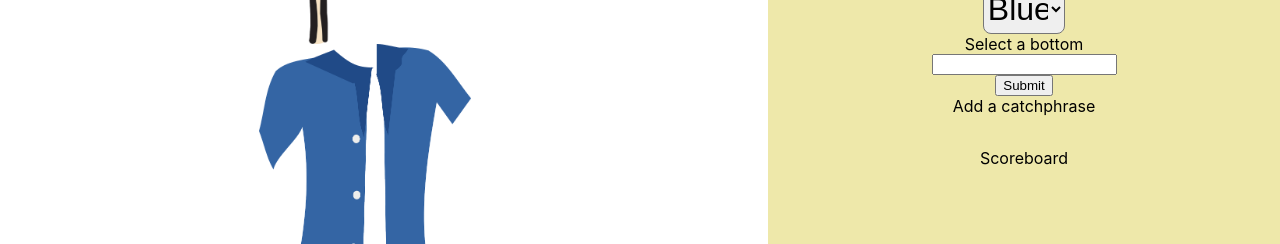
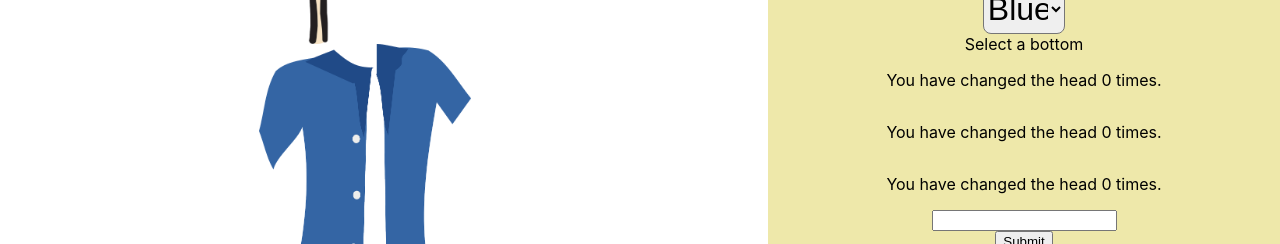
Before and after one commit to austinpapritz/character-design-react-scratch, a React (Create React App) app: page / in a window 1280 px wide. Shown: the part 226-470 px from the top of the page. Built offline with nearby package versions, Linux system fonts and the light colour scheme.

Commit message:
change history increments and updates correctly!

```diff
--- a/src/components/Editor/Editor.js
+++ b/src/components/Editor/Editor.js
@@ -6,18 +6,23 @@ import Catchphrase from '../Catchphrase/Catchphrase.js';
 import Scoreboard from '../Scoreboard/Scoreboard.js';
 
 export default function Editor({ setHead, setBody, setBottom }) {
-  const [catchphrases, setCatchphrases] = useState('');
+  const [headCount, setHeadCount] = useState(0);
+  const [bodyCount, setBodyCount] = useState(0);
+  const [bottomCount, setBottomCount] = useState(0);
 
   const handleHead = (e) => {
     setHead(e.target.value);
+    setHeadCount(headCount + 1);
   };
 
   const handleBody = (e) => {
     setBody(e.target.value);
+    setBodyCount(bodyCount + 1);
   };
 
   const handleBottom = (e) => {
     setBottom(e.target.value);
+    setBottomCount(bottomCount + 1);
   };
 
   return (
@@ -44,8 +49,8 @@ export default function Editor({ setHead, setBody, setBottom }) {
           <option value="white">White</option>
         </select>
         <label>Select a bottom</label>
+        <Scoreboard headCount={headCount} bodyCount={bodyCount} bottomCount={bottomCount} />
         <Catchphrase />
-        <Scoreboard />
       </div>
     </div>
   );
--- a/src/components/Scoreboard/Scoreboard.js
+++ b/src/components/Scoreboard/Scoreboard.js
@@ -1,5 +1,11 @@
 import React from 'react';
 
-export default function Scoreboard() {
-  return <div>Scoreboard</div>;
+export default function Scoreboard({ headCount, bodyCount, bottomCount }) {
+  return (
+    <>
+      <p>You have changed the head {headCount} times.</p>
+      <p>You have changed the head {bodyCount} times.</p>
+      <p>You have changed the head {bottomCount} times.</p>
+    </>
+  );
 }
```
